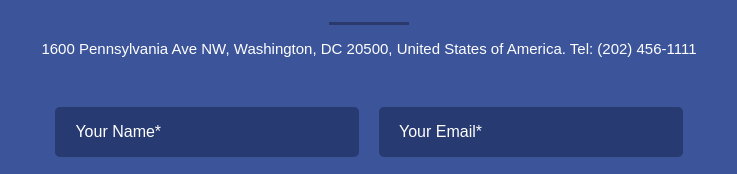
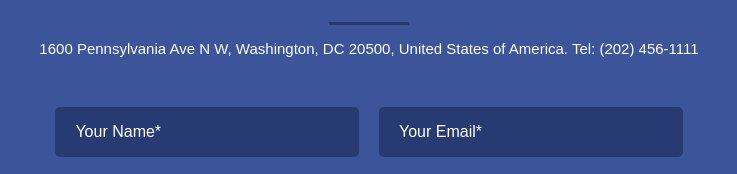
Before and after one commit to saoziha/Cuda-project, a plain HTML site: page index.html in a window 1280 px wide. Shown: the part 3978-4152 px from the top of the page, 271-1008 px from the left. Drawn offline with Linux system fonts and the light colour scheme.

Commit message:
complete convert cuda page

```diff
--- a/index.html
+++ b/index.html
@@ -315,7 +315,7 @@
           <h2 class="heading-big ">GET IN TOUCH</h2>
           <div class="devide"></div>
           <p class="heading-small">
-            1600 Pennsylvania Ave NW, Washington, DC 20500, United States of
+            1600 Pennsylvania Ave N W, Washington, DC 20500, United States of
             America. Tel: (202) 456-1111
           </p>
         </div>
```
